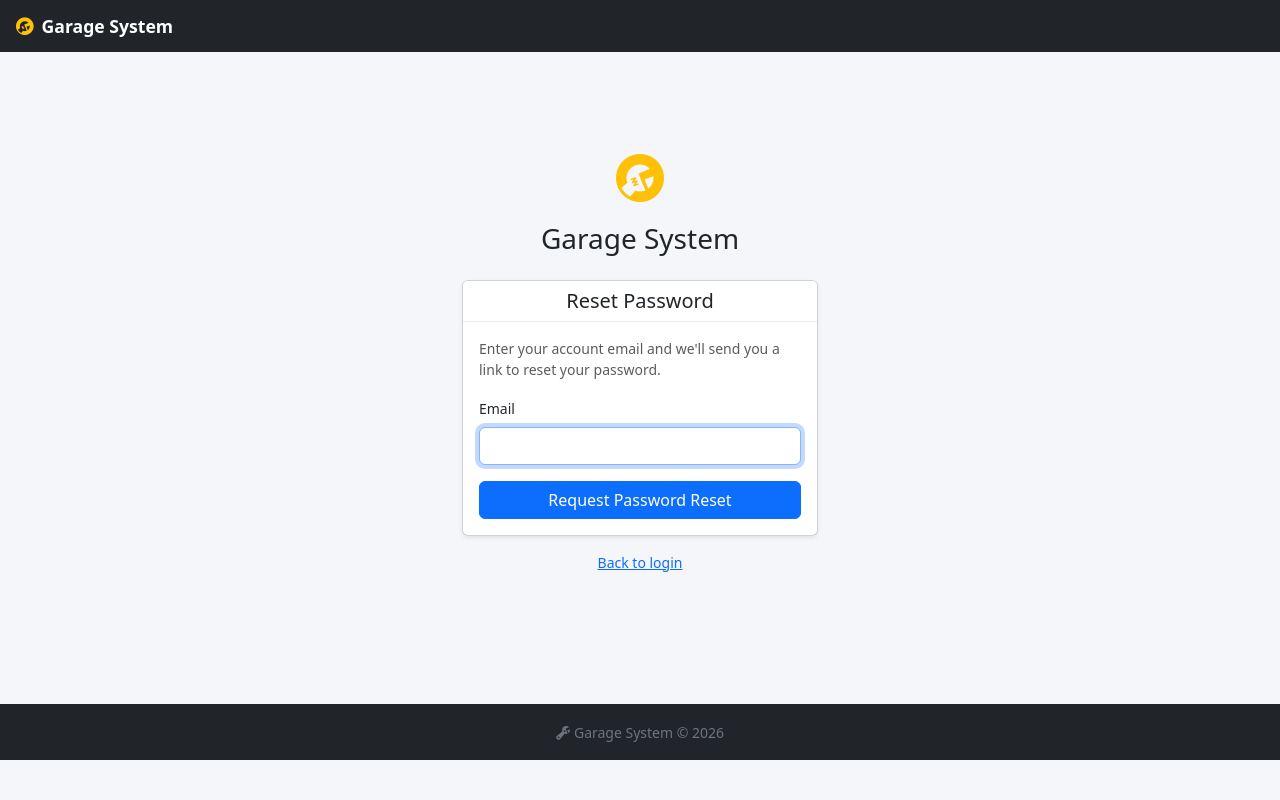
After one commit to george-oconnor/garage-system, a Flask app: page /reset_password in a window 1280 px wide. The commit adds this page. Run offline with Flask 3, Linux system fonts and the light colour scheme; some libraries are stand-ins or nearby versions.

Commit message:
Add password reset flow via Microsoft Graph email
Adds a forgot-password link, itsdangerous-based reset tokens, and
password reset routes/templates. Reset emails are sent through the
Microsoft Graph sendMail API using an Azure AD app registration
(client-credentials flow), configured via MSGRAPH_* settings.

Co-Authored-By: Claude Sonnet 5 <noreply@anthropic.com>

```diff
--- a/garagesystem/templates/users/login.html
+++ b/garagesystem/templates/users/login.html
@@ -37,6 +37,9 @@
                 </form>
             </div>
         </div>
+        <p class="text-center text-muted small mt-3">
+            <a href="{{ url_for('users.reset_request') }}">Forgot your password?</a>
+        </p>
     </div>
 </div>
 
--- /dev/null
+++ b/garagesystem/templates/users/reset_request.html
@@ -0,0 +1,36 @@
+{% extends "layout.html" %}
+{% block content %}
+
+<div class="row justify-content-center mt-5">
+    <div class="col-sm-8 col-md-5 col-lg-4">
+        <div class="text-center mb-4">
+            <i class="bi bi-wrench-adjustable-circle-fill text-warning" style="font-size: 3rem;"></i>
+            <h3 class="mt-2">{{ app_name }}</h3>
+        </div>
+        <div class="card shadow-sm">
+            <div class="card-header text-center">
+                <h5 class="mb-0">Reset Password</h5>
+            </div>
+            <div class="card-body">
+                <p class="text-muted small">Enter your account email and we'll send you a link to reset your password.</p>
+                <form method="POST" action="{{ url_for('users.reset_request') }}">
+                    {{ form.hidden_tag() }}
+                    <div class="mb-3">
+                        {{ form.email.label(class="form-label") }}
+                        {{ form.email(class="form-control" + (" is-invalid" if form.email.errors else ""),
+                           autofocus=true) }}
+                        {% for error in form.email.errors %}
+                            <div class="invalid-feedback">{{ error }}</div>
+                        {% endfor %}
+                    </div>
+                    {{ form.submit(class="btn btn-primary w-100") }}
+                </form>
+            </div>
+        </div>
+        <p class="text-center text-muted small mt-3">
+            <a href="{{ url_for('users.login') }}">Back to login</a>
+        </p>
+    </div>
+</div>
+
+{% endblock content %}
--- a/garagesystem/users/forms.py
+++ b/garagesystem/users/forms.py
@@ -29,3 +29,17 @@ class RegisterForm(FlaskForm):
         from garagesystem.models import User
         if User.query.filter_by(email=field.data).first():
             raise ValidationError('Email already registered.')
+
+
+class RequestResetForm(FlaskForm):
+    email = StringField('Email', validators=[DataRequired(), Email()])
+    submit = SubmitField('Request Password Reset')
+
+
+class ResetPasswordForm(FlaskForm):
+    password = PasswordField('New Password', validators=[DataRequired(), Length(min=8)])
+    confirm_password = PasswordField(
+        'Confirm New Password',
+        validators=[DataRequired(), EqualTo('password', message='Passwords must match.')]
+    )
+    submit = SubmitField('Reset Password')
--- a/garagesystem/users/routes.py
+++ b/garagesystem/users/routes.py
@@ -3,7 +3,8 @@ from flask_login import login_user, logout_user, login_required, current_user
 
 from garagesystem import db, bcrypt
 from garagesystem.models import User
-from garagesystem.users.forms import LoginForm, RegisterForm
+from garagesystem.users.forms import LoginForm, RegisterForm, RequestResetForm, ResetPasswordForm
+from garagesystem.users.utils import send_password_reset_email
 
 users = Blueprint('users', __name__)
 
@@ -61,3 +62,40 @@ def register():
         return redirect(url_for('users.login'))
 
     return render_template('users/register.html', title='Create Account', form=form)
+
+
+@users.route('/reset_password', methods=['GET', 'POST'])
+def reset_request():
+    form = RequestResetForm()
+    if form.validate_on_submit():
+        user = User.query.filter_by(email=form.email.data).first()
+        if user:
+            token = user.get_reset_token()
+            reset_url = url_for('users.reset_token', token=token, _external=True)
+            send_password_reset_email(user, reset_url)
+        # Same message whether or not the email exists, so we don't leak which emails are registered.
+        flash('If an account exists for that email, a reset link has been sent.', 'info')
+        return redirect(url_for('users.login'))
+
+    return render_template('users/reset_request.html', title='Reset Password', form=form)
+
+
+@users.route('/reset_password/<token>', methods=['GET', 'POST'])
+def reset_token(token):
+    user = User.verify_reset_token(token)
+    if user is None:
+        flash('That reset link is invalid or has expired.', 'warning')
+        return redirect(url_for('users.reset_request'))
+
+    form = ResetPasswordForm()
+    if form.validate_on_submit():
+        hashed_pw = bcrypt.generate_password_hash(form.password.data).decode('utf-8')
+        user.password = hashed_pw
+        db.session.commit()
+        # Drop the current session so the new password takes effect immediately
+        # and any other active session (e.g. the one that made this reset feel necessary) is cleared.
+        logout_user()
+        flash('Your password has been updated. You can now log in.', 'success')
+        return redirect(url_for('users.login'))
+
+    return render_template('users/reset_password.html', title='Reset Password', form=form)
```
Also changed, not shown: garagesystem/config.py (+8 -0 lines), garagesystem/models.py (+17 -0 lines), garagesystem/templates/users/reset_password.html (added, +40 -0 lines), garagesystem/users/utils.py (added, +72 -0 lines).
